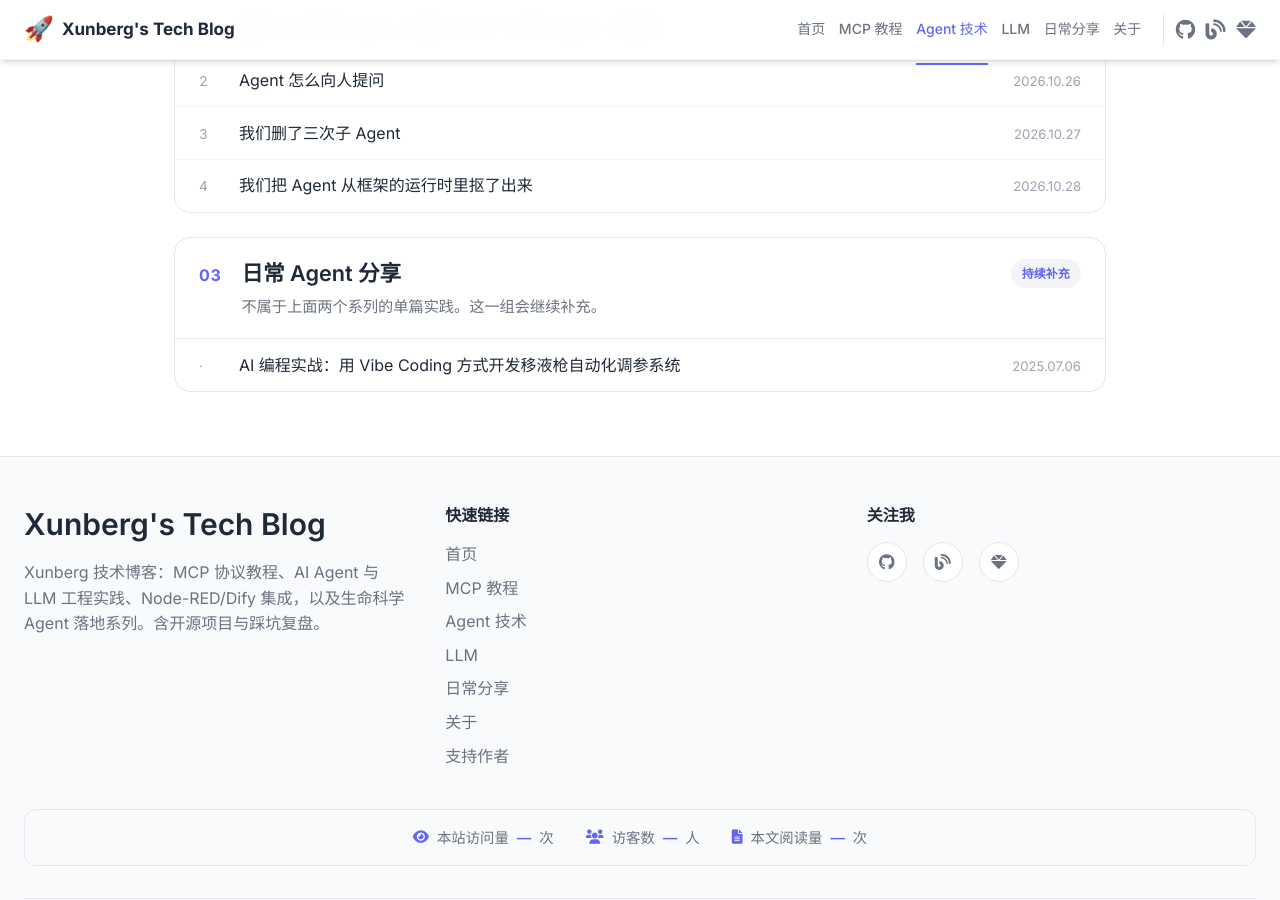
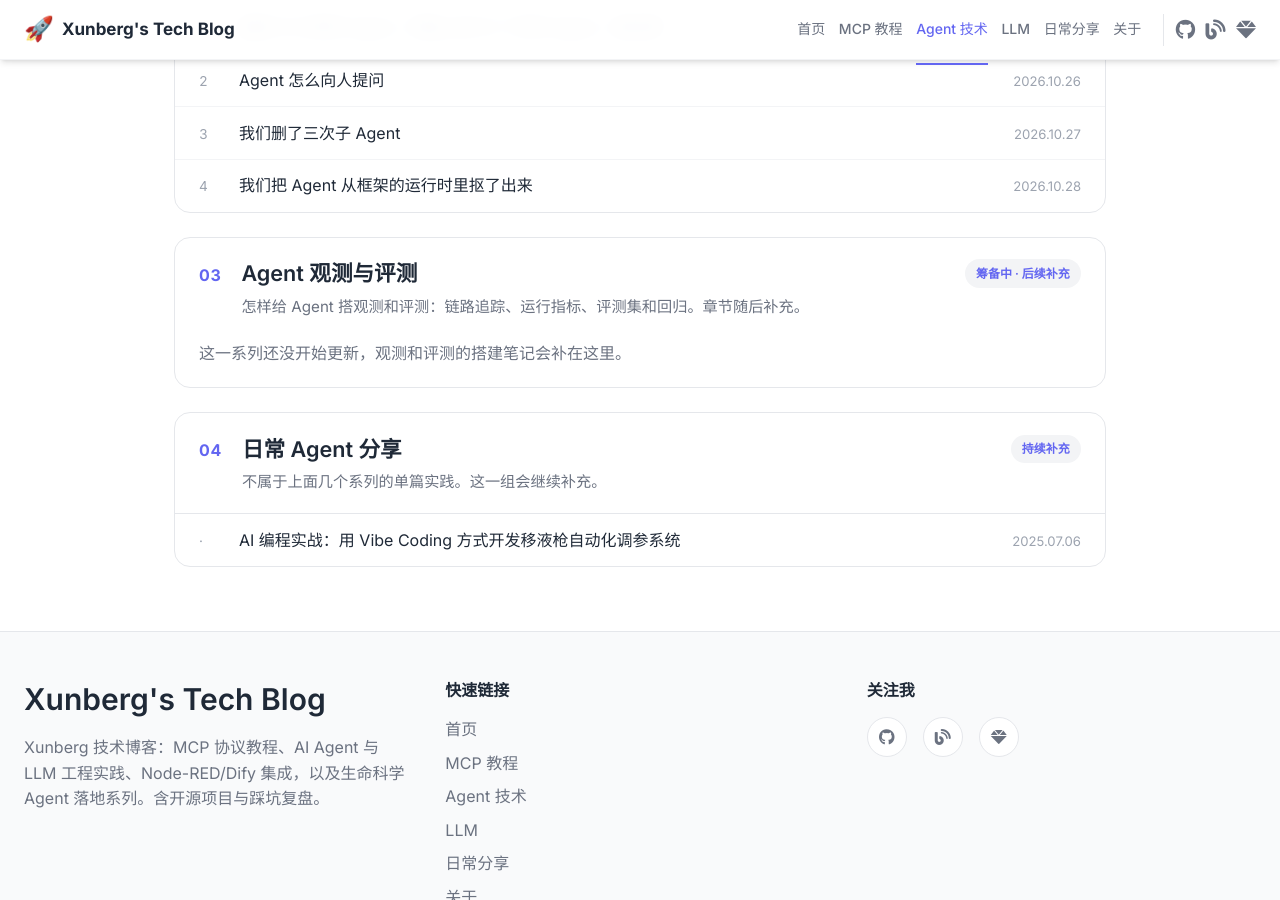
Before and after one commit to xunberg/xunberg.github.io, a Jekyll site: the page built from agent-tutorials.md, in a window 1280 px wide and 900 px high, scrolled down 981 px. Built offline with Jekyll 4.4.1, drawn with Linux system fonts in a browser that asks for light colours; comment, search, counter and statistics services are not loaded; some of the changed text lies outside the part shown.

Commit message:
feat: add Agent observability and eval series placeholder
Co-authored-by: xunberg <xunberg@proton.me>

```diff
--- a/_data/series.yml
+++ b/_data/series.yml
@@ -28,3 +28,18 @@ agent-from-0-to-1:
   related_paths:
     - "/agent/agent-from-0-to-1-part1/"
     - "/agent/vibe-coding/"
+
+# 系列文章在 front matter 中添加: series: agent-observe-eval
+agent-observe-eval:
+  title: "Agent 观测与评测"
+  status: "筹备中 · 后续补充"
+  permalink: "/agent/series/agent-observe-eval/"
+  summary: "怎样给 Agent 搭观测和评测：链路追踪、运行指标、评测集和回归。章节随后补充。"
+  keywords:
+    - AI Agent
+    - 可观测性
+    - 评测
+    - Trace
+    - 系统搭建
+  related_paths:
+    - "/agent/"
--- a/agent-tutorials.md
+++ b/agent-tutorials.md
@@ -1,7 +1,7 @@
 ---
 layout: default
 title: "Agent 技术"
-description: "Agent 文章分三条线：生命科学推理平台、Agent 从 0 到 1 生产化手记，以及日常 Agent 分享。"
+description: "Agent 文章分四条线：生命科学推理平台、Agent 从 0 到 1、观测与评测，以及日常 Agent 分享。"
 permalink: /agent/
 ---
 
@@ -11,7 +11,7 @@ permalink: /agent/
       <span class="gradient-text">Agent 技术</span>
     </h1>
     <p class="hero-subtitle">
-      三条阅读线：生命科学推理平台、Agent 从 0 到 1，以及日常 Agent 分享。
+      四条阅读线：生命科学推理平台、Agent 从 0 到 1、观测与评测，以及日常 Agent 分享。
     </p>
   </div>
 </div>
@@ -22,6 +22,8 @@ permalink: /agent/
     {% assign platform_posts = site.agent | where: "series", "life-science-agent" | sort: "series_order" %}
     {% assign zero_one = site.data.series.agent-from-0-to-1 %}
     {% assign zero_one_posts = site.agent | where: "series", "agent-from-0-to-1" | sort: "series_order" %}
+    {% assign observe = site.data.series.agent-observe-eval %}
+    {% assign observe_posts = site.agent | where: "series", "agent-observe-eval" | sort: "series_order" %}
     {% assign notes = site.agent | where_exp: "item", "item.series == nil" | sort: "date" %}
 
     <article class="agent-track">
@@ -72,12 +74,40 @@ permalink: /agent/
       </ol>
     </article>
 
-    <article class="agent-track agent-track--notes">
+    <article class="agent-track">
       <header class="agent-track__head">
         <span class="agent-track__index">03</span>
         <div>
+          <h2 class="agent-track__title">
+            <a href="{{ observe.permalink | relative_url }}">Agent 观测与评测</a>
+          </h2>
+          <p class="agent-track__summary">{{ observe.summary }}</p>
+        </div>
+        <span class="agent-track__status">{{ observe.status }}</span>
+      </header>
+      {% if observe_posts.size > 0 %}
+      <ol class="agent-track__chapters">
+        {% for post in observe_posts %}
+        <li>
+          <a href="{{ post.url | relative_url }}">
+            <span class="agent-track__no">{{ post.series_order }}</span>
+            <span class="agent-track__name">{{ post.title }}</span>
+            <time datetime="{{ post.date | date_to_xmlschema }}">{{ post.date | date: "%Y.%m.%d" }}</time>
+          </a>
+        </li>
+        {% endfor %}
+      </ol>
+      {% else %}
+      <p class="agent-track__empty">这一系列还没开始更新，观测和评测的搭建笔记会补在这里。</p>
+      {% endif %}
+    </article>
+
+    <article class="agent-track agent-track--notes">
+      <header class="agent-track__head">
+        <span class="agent-track__index">04</span>
+        <div>
           <h2 class="agent-track__title">日常 Agent 分享</h2>
-          <p class="agent-track__summary">不属于上面两个系列的单篇实践。这一组会继续补充。</p>
+          <p class="agent-track__summary">不属于上面几个系列的单篇实践。这一组会继续补充。</p>
         </div>
         <span class="agent-track__status">持续补充</span>
       </header>
--- /dev/null
+++ b/agent/series/agent-observe-eval.md
@@ -0,0 +1,92 @@
+---
+layout: default
+title: "Agent 观测与评测"
+description: "Agent 观测与评测系统搭建系列：链路追踪、运行指标、评测集和回归。章节随后补充。"
+permalink: /agent/series/agent-observe-eval/
+keywords:
+  - Agent 可观测性
+  - Agent 评测
+  - Trace
+  - 系统搭建
+---
+
+<div class="hero-section hero-section--compact">
+  <div class="hero-content">
+    <h1 class="hero-title">
+      <span class="gradient-text">Agent 观测与评测</span>
+    </h1>
+    <p class="hero-subtitle">
+      怎样给 Agent 搭一套能看清运行过程、也能衡量效果的系统。章节随后补充。
+    </p>
+  </div>
+</div>
+
+<section class="section">
+  <div class="container container--narrow series-page">
+    <p class="series-lead">
+      这一系列记录观测和评测系统怎么搭：一次会话怎样串起 trace，线上指标看什么，评测集和回归怎样接到发布流程里。文章会按写作顺序加到下面。
+    </p>
+
+    <h2>系列文章</h2>
+    <p class="series-status">筹备中，新章节发布后自动出现在下方列表。</p>
+
+    <div class="posts-grid">
+      {% assign series_posts = site.agent | where: "series", "agent-observe-eval" | sort: "series_order" %}
+      {% for post in series_posts %}
+      <article class="post-card">
+        <div class="post-meta">
+          {% if post.date %}
+          <time class="post-date" datetime="{{ post.date | date_to_xmlschema }}">
+            {{ post.date | date: "%Y年%m月%d日" }}
+          </time>
+          {% endif %}
+        </div>
+        <h3 class="post-title">
+          <a href="{{ post.url | relative_url }}">{{ post.title }}</a>
+        </h3>
+        {% if post.excerpt %}
+        <p class="post-excerpt">{{ post.excerpt | strip_html | truncate: 160 }}</p>
+        {% endif %}
+      </article>
+      {% endfor %}
+    </div>
+
+    {% if series_posts.size == 0 %}
+    <p>还没有已发布章节。可以先从 <a href="{{ '/agent/' | relative_url }}">Agent 技术</a> 看已经写完的系列。</p>
+    {% endif %}
+
+    <h2>相关阅读</h2>
+    <ul>
+      <li><a href="{{ '/agent/series/agent-from-0-to-1/' | relative_url }}">Agent 从 0 到 1</a> — 生产化里已经碰到的追踪和账单问题</li>
+      <li><a href="{{ '/agent/series/life-science-agent/' | relative_url }}">生命科学推理平台</a> — 推理侧的指标与成本归因</li>
+    </ul>
+  </div>
+</section>
+
+<style>
+.series-page .series-lead {
+  font-size: 1.05rem;
+  line-height: 1.8;
+  margin-bottom: 2rem;
+}
+
+.series-page .series-status {
+  color: var(--text-secondary);
+  margin-bottom: 1.5rem;
+}
+
+.series-page h2 {
+  margin-top: 2.5rem;
+  margin-bottom: 1rem;
+  font-size: 1.35rem;
+}
+
+.series-page ul {
+  padding-left: 1.25rem;
+  color: var(--text-secondary);
+}
+
+.series-page li {
+  margin-bottom: 0.5rem;
+}
+</style>
```
